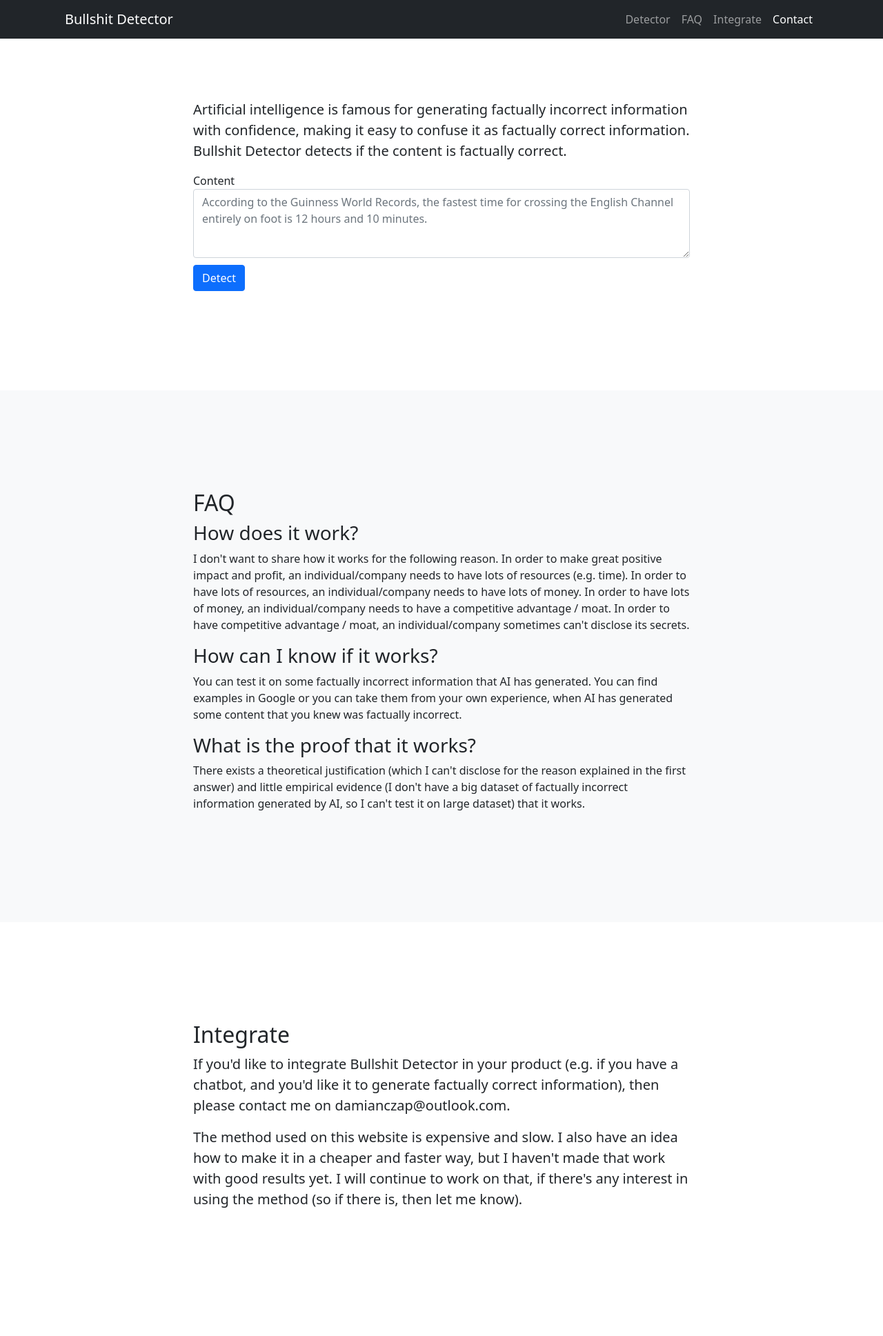
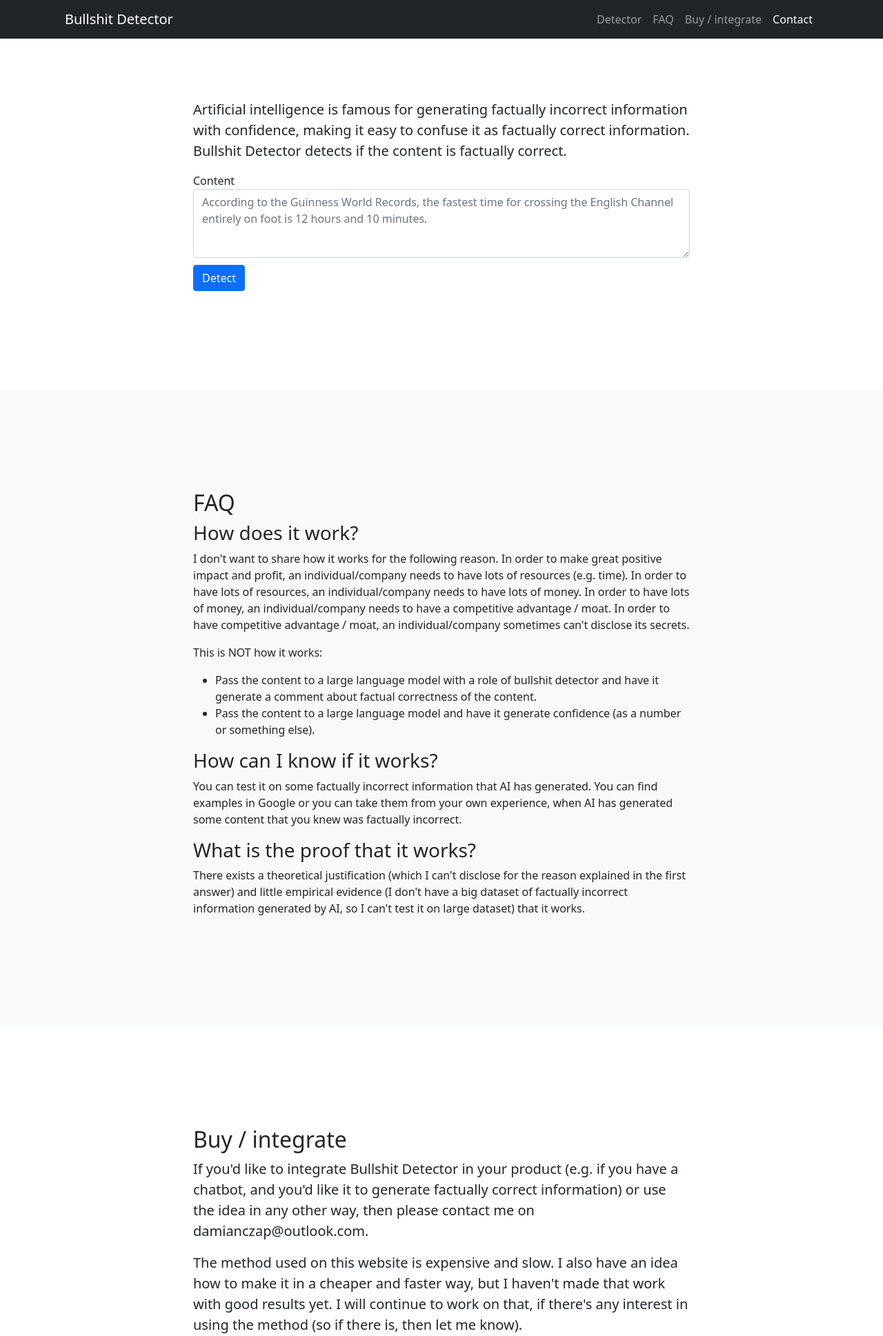
Before and after one commit to damc/bullshit-detector, a Flask app: page / in a window 1280 px wide. Shown: the top 1937 px of the page at 69% size. Run offline with Flask 2, Linux system fonts and the light colour scheme; some libraries are stand-ins or nearby versions.

Commit message:
Content corrections

```diff
--- a/website/__init__.py
+++ b/website/__init__.py
@@ -67,6 +67,10 @@
         "changed after that year, my answer will not reflect that."
     )
     result += (
+        "\nBe aware that I'm not good at judging opinions. I'm good at judging"
+        " facts where there is only one correct answer."
+    )
+    result += (
         "\nI (Bullshit Detector) haven't been empirically validated on a"
         " large dataset, so don't rely on me when the stakes are high."
         " I have been tested on a very small dataset (with good results)."
--- a/website/templates/index.html
+++ b/website/templates/index.html
@@ -23,7 +23,7 @@
                     <ul class="navbar-nav ms-auto">
                         <li class="nav-item"><a class="nav-link" href="#detector">Detector</a></li>
                         <li class="nav-item"><a class="nav-link" href="#faq">FAQ</a></li>
-                        <li class="nav-item"><a class="nav-link" href="#integrate">Integrate</a></li>
+                        <li class="nav-item"><a class="nav-link" href="#integrate">Buy / integrate</a></li>
                         <li class="nav-item"><a class="nav-link" href="#contact">Contact</a></li>
                     </ul>
                 </div>
@@ -97,6 +97,11 @@
 
                         <div class="answer">
                             <p>I don't want to share how it works for the following reason. In order to make great positive impact and profit, an individual/company needs to have lots of resources (e.g. time). In order to have lots of resources, an individual/company needs to have lots of money. In order to have lots of money, an individual/company needs to have a competitive advantage / moat. In order to have competitive advantage / moat, an individual/company sometimes can't disclose its secrets.</p>
+                            <p>This is NOT how it works:</p>
+                            <ul>
+                                <li>Pass the content to a large language model with a role of bullshit detector and have it generate a comment about factual correctness of the content.</li>
+                                <li>Pass the content to a large language model and have it generate confidence (as a number or something else).</li>
+                            </ul>
                         </div>
                         <h3 class="question">How can I know if it works?</h3>
                         <div class="answer">
@@ -115,8 +120,8 @@
             <div class="container px-4">
                 <div class="row gx-4 justify-content-center">
                     <div class="col-lg-8">
-                        <h2>Integrate</h2>
-                        <p class="lead">If you'd like to integrate Bullshit Detector in your product (e.g. if you have a chatbot, and you'd like it to generate factually correct information), then please contact me on damianczap@outlook.com.</p>
+                        <h2>Buy / integrate</h2>
+                        <p class="lead">If you'd like to integrate Bullshit Detector in your product (e.g. if you have a chatbot, and you'd like it to generate factually correct information) or use the idea in any other way, then please contact me on damianczap@outlook.com.</p>
                         <p class="lead">The method used on this website is expensive and slow. I also have an idea how to make it in a cheaper and faster way, but I haven't made that work with good results yet. I will continue to work on that, if there's any interest in using the method (so if there is, then let me know).</p>
                     </div>
 
```
Also changed, not shown: ProductHunt/logo.png (added), ProductHunt/screenshot.png (added).
